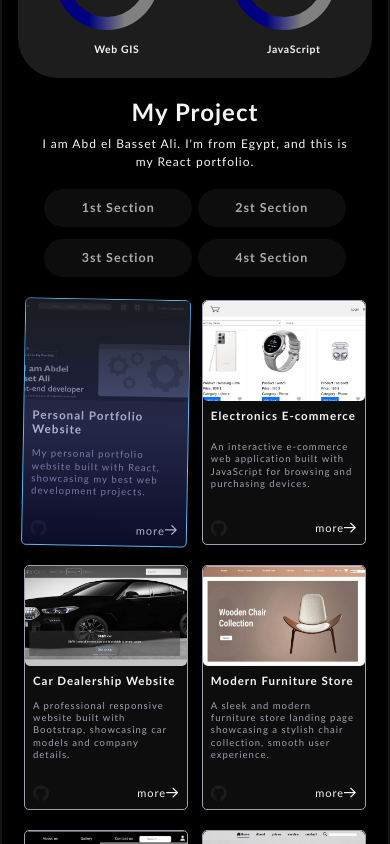
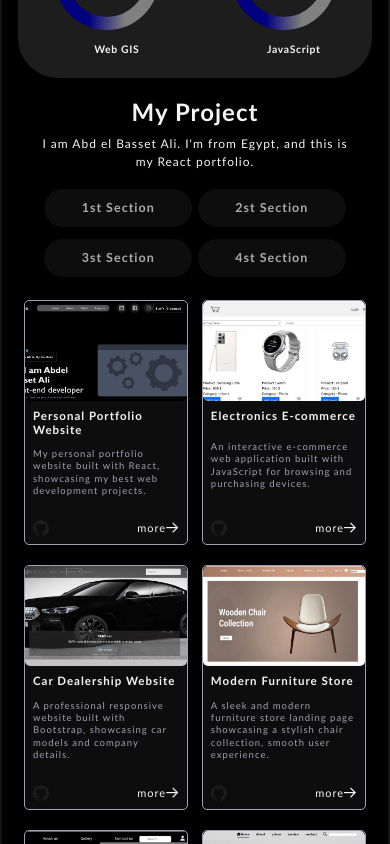
Before and after one commit to abdelbassetali/React-portfolio, a React (Vite) app: page / in a window 390 px wide. In both pictures the pointer is over the element 106 px from the left and 1544 px from the top of the page. Shown: the part 1122-1966 px from the top of the page. Built offline with nearby package versions, Linux system fonts and the light colour scheme.

Commit message:
Update main.css

```diff
--- a/src/components/3-main/main.css
+++ b/src/components/3-main/main.css
@@ -406,4 +406,17 @@ top-sction
         text-align: center !important;
         padding: 0 5px !important;
     }
+    .card::before,
+    .card:hover::before,
+    .card:active::before {
+        display: none !important;
+    }
+
+    /* إلغاء حركة الدوران والتبرير والتكبر على الموبايل عشان الكارد يفضل ثابت ونضيف */
+    .card:hover {
+        transform: none !important;
+        rotate: 0deg !important;
+        scale: 1 !important;
+        border: 1px solid var(--childtitle) !important; /* يفضل باللون العادي من غير ما يتغير للأزرق بالملامسة */
+    }
 }
```
